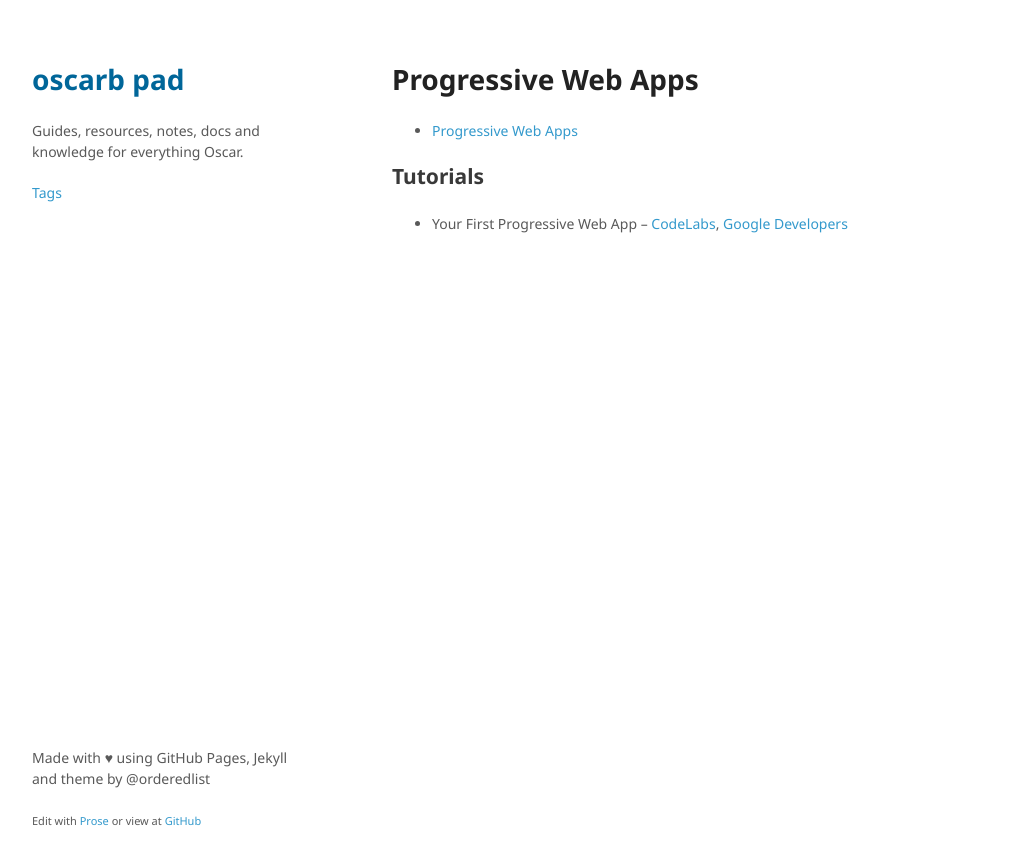
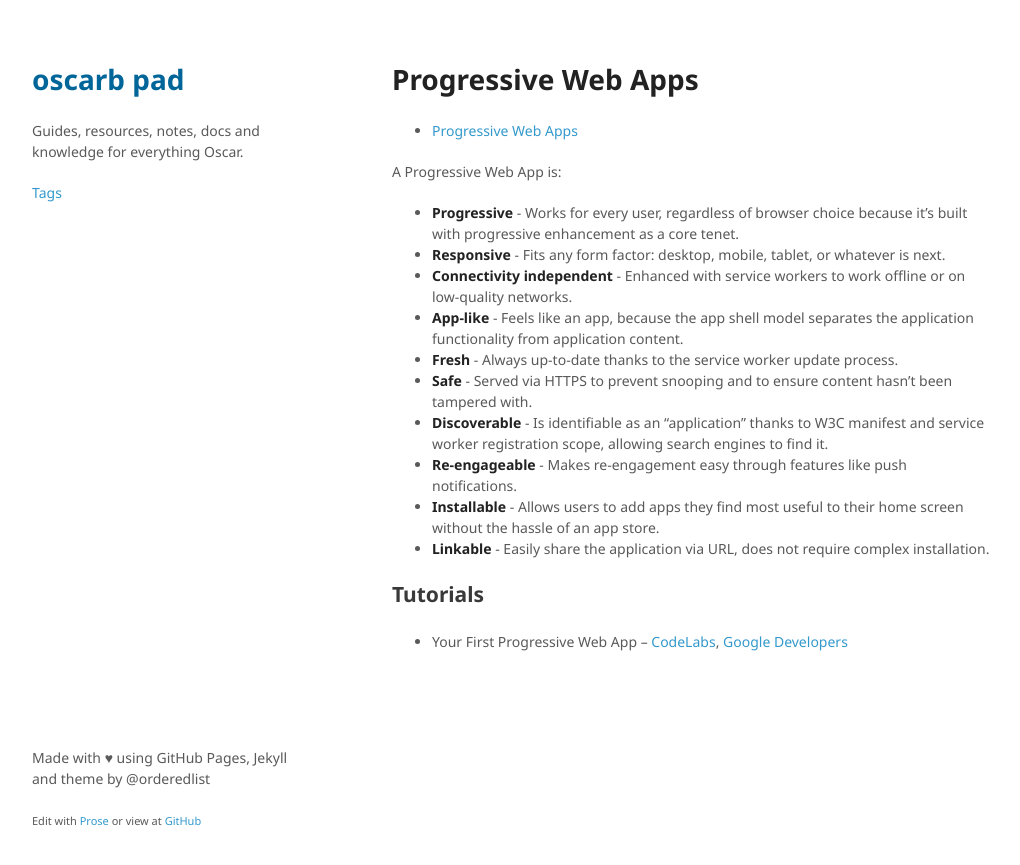
Before and after one commit to oscarb/pad, a Jekyll site: the page built from _docs/progressive-web-apps.md, in a window 1280 px wide. Shown: the top 865 px of the page, without its empty margins (128-1148 px from the left). Built offline with Jekyll 4.4.1, drawn with Linux system fonts in a browser that asks for light colours; some web fonts are replaced.

Commit message:
Update progressive-web-apps.md

```diff
--- a/_docs/progressive-web-apps.md
+++ b/_docs/progressive-web-apps.md
@@ -10,6 +10,18 @@ published: true
 
 * [Progressive Web Apps](https://developers.google.com/web/progressive-web-apps/)
 
+A Progressive Web App is:
+
+* **Progressive** - Works for every user, regardless of browser choice because it's built with progressive enhancement as a core tenet.
+* **Responsive** - Fits any form factor: desktop, mobile, tablet, or whatever is next.
+* **Connectivity independent** - Enhanced with service workers to work offline or on low-quality networks.
+* **App-like** - Feels like an app, because the app shell model separates the application functionality from application content.
+* **Fresh** - Always up-to-date thanks to the service worker update process.
+* **Safe** - Served via HTTPS to prevent snooping and to ensure content hasn't been tampered with.
+* **Discoverable** - Is identifiable as an "application" thanks to W3C manifest and service worker registration scope, allowing search engines to find it.
+* **Re-engageable** - Makes re-engagement easy through features like push notifications.
+* **Installable** - Allows users to add apps they find most useful to their home screen without the hassle of an app store.
+* **Linkable** - Easily share the application via URL, does not require complex installation.
 
 
 ## Tutorials
```
